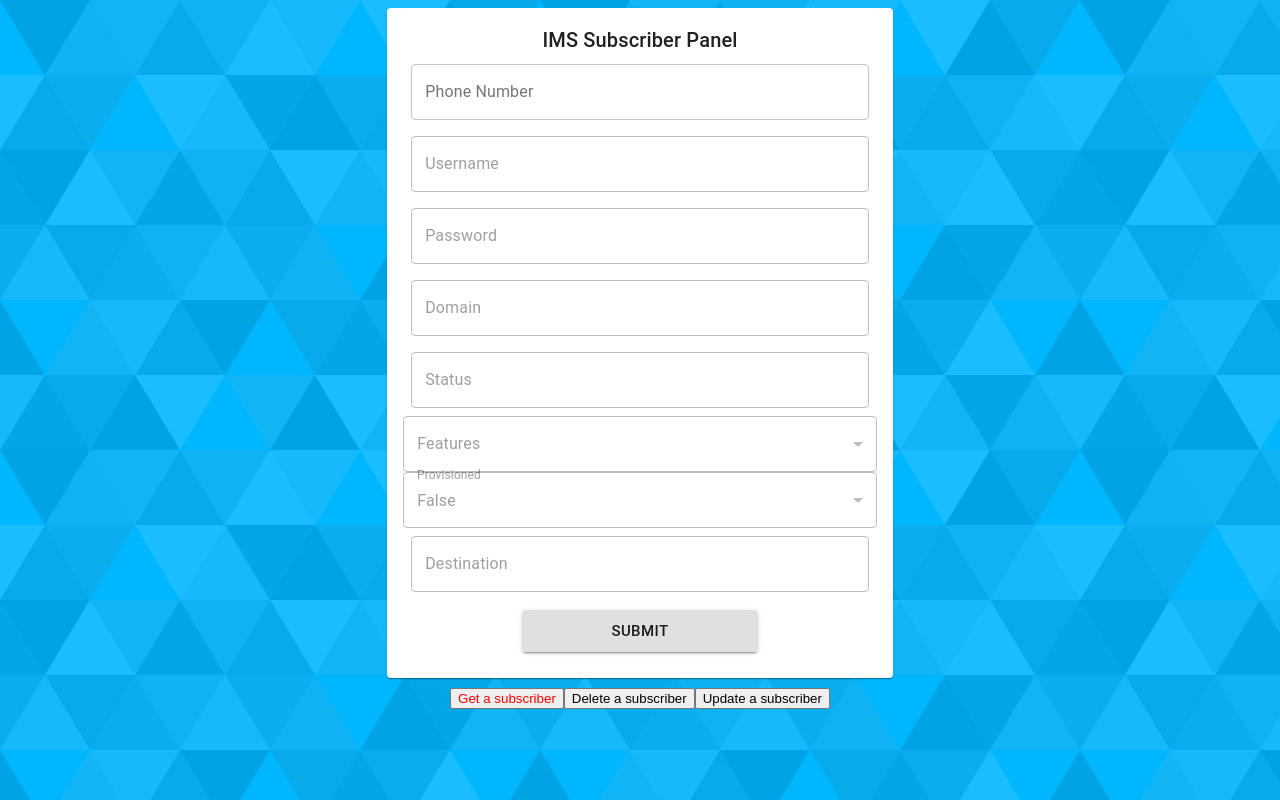
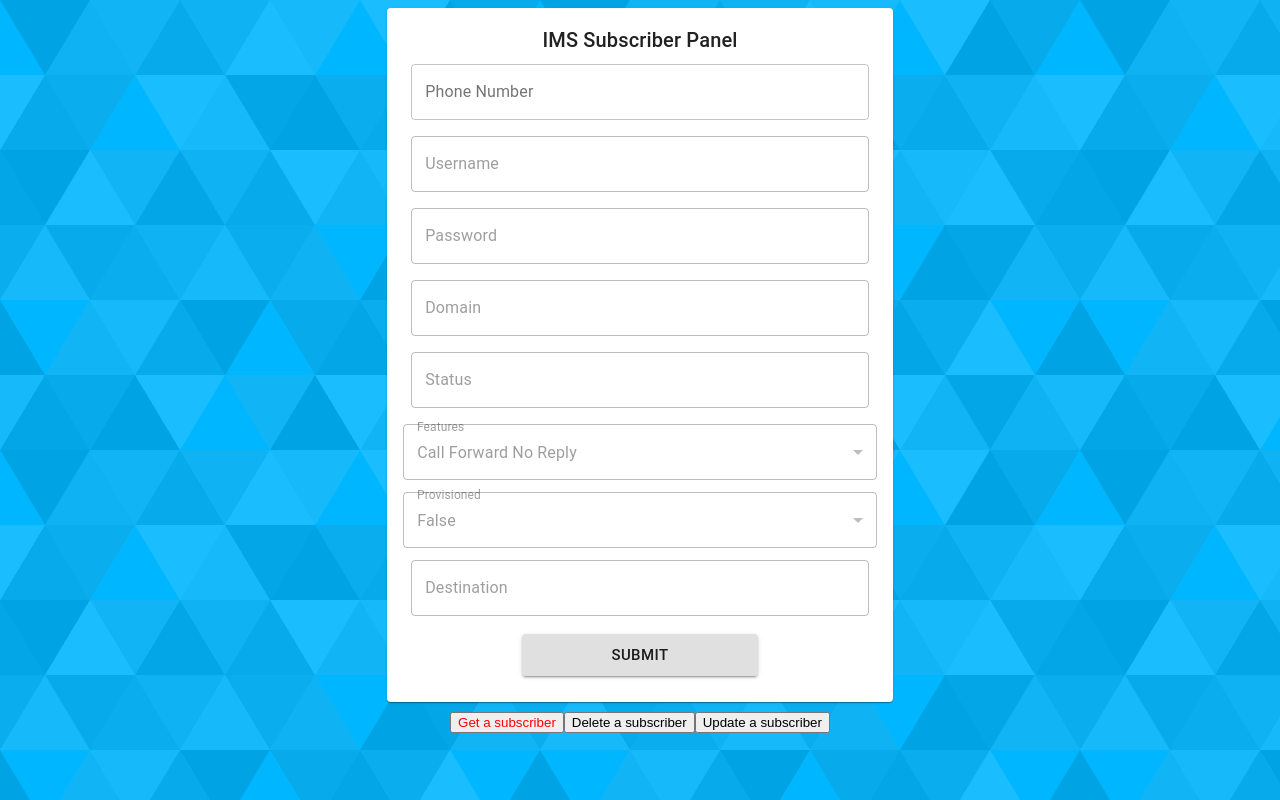
Before and after one commit to jshiii117/telus-app, a React (Create React App) app in the folder client/: page / in a window 1280 px wide. Built offline with nearby package versions, Linux system fonts and the light colour scheme.

Commit message:
Fix add features functionality for additional parameters to be inserted into feature object

```diff
--- a/client/src/App.js
+++ b/client/src/App.js
@@ -7,25 +7,28 @@ import GetButton from './components/GetButton';
 import DeleteButton from './components/DeleteButton';
 import PutButton from './components/PutButton';
 import useStyles from './styles';
-import AdditionalFields from './components/AdditionalFields';
+import ActivableForm from './components/ActivableForm';
 
 export const App = () => {
-const classes = useStyles();
+  const classes = useStyles();
 
-  const [subscriberData, setSubscriberData] = useState({phoneNumber: '', username: '', password: '', domain: '', status: '', features: {callForwardNoReply: {provisioned: false, destination: ''}}})
+  const [featureOne, setFeatureOne] = useState({ callForwardNoReply: {provisioned: false, destination: ''}});
+  const [subscriberData, setSubscriberData] = useState({phoneNumber: '', username: '', password: '', domain: '', status: '', features: featureOne})
   const [currentCommand, setCommand] = useState('Get');
 
   const clear = () => {
-    setSubscriberData({phoneNumber: '', username: '', password: '', domain: '', status: '', features: {callForwardNoReply: {}}});
+    setFeatureOne({ callForwardNoReply: {provisioned: false, destination: ''}});
+    setSubscriberData({phoneNumber: '', username: '', password: '', domain: '', status: '', features: featureOne});
   };
 
   const handleSubmit = async (e) =>{
-    e.preventDefault();
     switch (currentCommand){
       case 'Get':
+        e.preventDefault();
         const res = await getSubscriber(subscriberData.phoneNumber);
         try{
-          setSubscriberData({phoneNumber: res.phoneNumber, username: res.username, password: res.password, domain: res.domain, status: res.status, features: res.features});
+          console.log(res.features.callForwardNoReply);
+          setSubscriberData({phoneNumber: res.phoneNumber, username: res.username, password: res.password, domain: res.domain, status: res.status, features: { callForwardNoReply: {destination: res.features.callForwardNoReply.destination, provisioned: res.features.callForwardNoReply.provisioned}}});
         } catch (error) {
           console.log('Invalid phone number');
           clear();
@@ -59,7 +62,7 @@ const classes = useStyles();
 
           <TextField fullWidth color="primary" name="phoneNumber" variant="outlined" label="Phone Number" value={subscriberData.phoneNumber} onChange={(e) => setSubscriberData({ ...subscriberData, phoneNumber: e.target.value })}/>
 
-          <AdditionalFields currentCommand={currentCommand} subscriberData={subscriberData} setSubscriberData={setSubscriberData}/>
+          <ActivableForm currentCommand={currentCommand} subscriberData={subscriberData} setSubscriberData={setSubscriberData} featureOne={featureOne} setFeatureOne={setFeatureOne}/>
 
           <Button className={classes.buttonSubmit} variant="contained" size="large" type="submit" fullWidth>Submit</Button>
         </form>
--- a/client/src/components/AdditionalField.js
+++ b/client/src/components/ActivableField.js
@@ -1,7 +1,7 @@
 import React from 'react';
 import { TextField } from "@material-ui/core";
 
-const AdditionalField = ({ currentCommand, subscriberData, setSubscriberData, property }) => {
+const ActivableField = ({ currentCommand, subscriberData, setSubscriberData, property }) => {
 
     function capitalize(string) {
         return string.charAt(0).toUpperCase() + string.slice(1);
@@ -12,4 +12,4 @@ const AdditionalField = ({ currentCommand, subscriberData, setSubscriberData, pr
     );
 }
 
-export default AdditionalField;
+export default ActivableField;
--- /dev/null
+++ b/client/src/components/ActivableForm.js
@@ -0,0 +1,34 @@
+import React from 'react';
+import { Select, MenuItem, FormControl, InputLabel, TextField } from '@mui/material';
+import ActivableField from './ActivableField';
+
+
+const ActivableForm = ({ currentCommand, subscriberData, setSubscriberData, featureOne }) => {
+    return (
+        <>
+        <ActivableField currentCommand={currentCommand} subscriberData={subscriberData} setSubscriberData={setSubscriberData} property={'username'}/>
+        <ActivableField currentCommand={currentCommand} subscriberData={subscriberData} setSubscriberData={setSubscriberData} property={'password'}/>
+        <ActivableField currentCommand={currentCommand} subscriberData={subscriberData} setSubscriberData={setSubscriberData} property={'domain'}/>
+        <ActivableField currentCommand={currentCommand} subscriberData={subscriberData} setSubscriberData={setSubscriberData} property={'status'}/>
+
+        <FormControl margin='dense' fullWidth disabled={currentCommand!=='Put'} >
+            <InputLabel>Features</InputLabel>
+            <Select value={featureOne} onChange={(e) => {setSubscriberData({...subscriberData, features: featureOne})}}>
+                <MenuItem value={featureOne}>Call Forward No Reply</MenuItem>
+            </Select>
+        </FormControl>
+
+        <FormControl margin='dense' fullWidth disabled={currentCommand!=='Put'} >
+            <InputLabel disabled>Provisioned</InputLabel>
+            <Select value={subscriberData.features.callForwardNoReply.provisioned} onChange={(e) => {setSubscriberData({...subscriberData, features: {callForwardNoReply: {destination: subscriberData.features.callForwardNoReply.destination, provisioned: e.target.value}}})}}>
+                <MenuItem value={true}>True</MenuItem>
+                <MenuItem value={false}>False</MenuItem>
+            </Select>
+        </FormControl>
+
+        <TextField disabled={currentCommand!=='Put'} fullWidth name={'destination'} variant="outlined" label='Destination' value={subscriberData.features.callForwardNoReply.destination} onChange={(e) => { setSubscriberData({...subscriberData, features: {callForwardNoReply: {destination: e.target.value, provisioned: subscriberData.features.callForwardNoReply.provisioned}}})}}/>
+        </>
+    );
+}
+
+export default ActivableForm;
--- a/client/src/components/AdditionalFields.js
+++ /dev/null
@@ -1,40 +0,0 @@
-import React from 'react';
-import useStyles from './styles';
-import { Select, MenuItem, FormControl, InputLabel, TextField } from '@mui/material';
-import AdditionalField from './AdditionalField';
-
-const AdditionalFields = ({ currentCommand, subscriberData, setSubscriberData }) => {
-
-    const classes = useStyles();
-
-    return (
-        <>
-        <AdditionalField currentCommand={currentCommand} subscriberData={subscriberData} setSubscriberData={setSubscriberData} property={'username'}/>
-
-        <AdditionalField currentCommand={currentCommand} subscriberData={subscriberData} setSubscriberData={setSubscriberData} property={'password'}/>
-
-        <AdditionalField currentCommand={currentCommand} subscriberData={subscriberData} setSubscriberData={setSubscriberData} property={'domain'}/>
-
-        <AdditionalField currentCommand={currentCommand} subscriberData={subscriberData} setSubscriberData={setSubscriberData} property={'status'}/>
-
-        <FormControl disabled={currentCommand!=='Put'} fullWidth>
-            <InputLabel>Features</InputLabel>
-            <Select value={subscriberData.features.featureName} onChange={(e) => setSubscriberData({ ...subscriberData, features: { ...subscriberData.features, callForwardNoReply: {provisioned: subscriberData.features.callForwardNoReply.provisioned, destination: subscriberData.features.callForwardNoReply.desination}}})}>
-                <MenuItem value={'Call Forward No Reply'}>Call Forward No Reply</MenuItem>
-            </Select>
-        </FormControl>
-
-        <FormControl disabled={currentCommand!=='Put'} fullWidth>
-            <InputLabel>Provisioned</InputLabel>
-            <Select value={subscriberData.features.callForwardNoReply.provisioned} onChange={(e) => setSubscriberData({ ...subscriberData, features: { ...subscriberData.features, callForwardNoReply: {...subscriberData.features.callForwardNoReply, provisioned: e.target.value}}})}>
-                <MenuItem value={true}>True</MenuItem>
-                <MenuItem value={false}>False</MenuItem>
-            </Select>
-        </FormControl>
-
-        <TextField disabled={currentCommand!=='Put'} fullWidth name={'destination'} variant="outlined" label='Destination' value={subscriberData.features.callForwardNoReply.destination} onChange={(e) => setSubscriberData({ ...subscriberData, features: { ...subscriberData.features, callForwardNoReply: {...subscriberData.features.callForwardNoReply, destination: e.target.value}}})}/>
-        </>
-    );
-}
-
-export default AdditionalFields;
```
